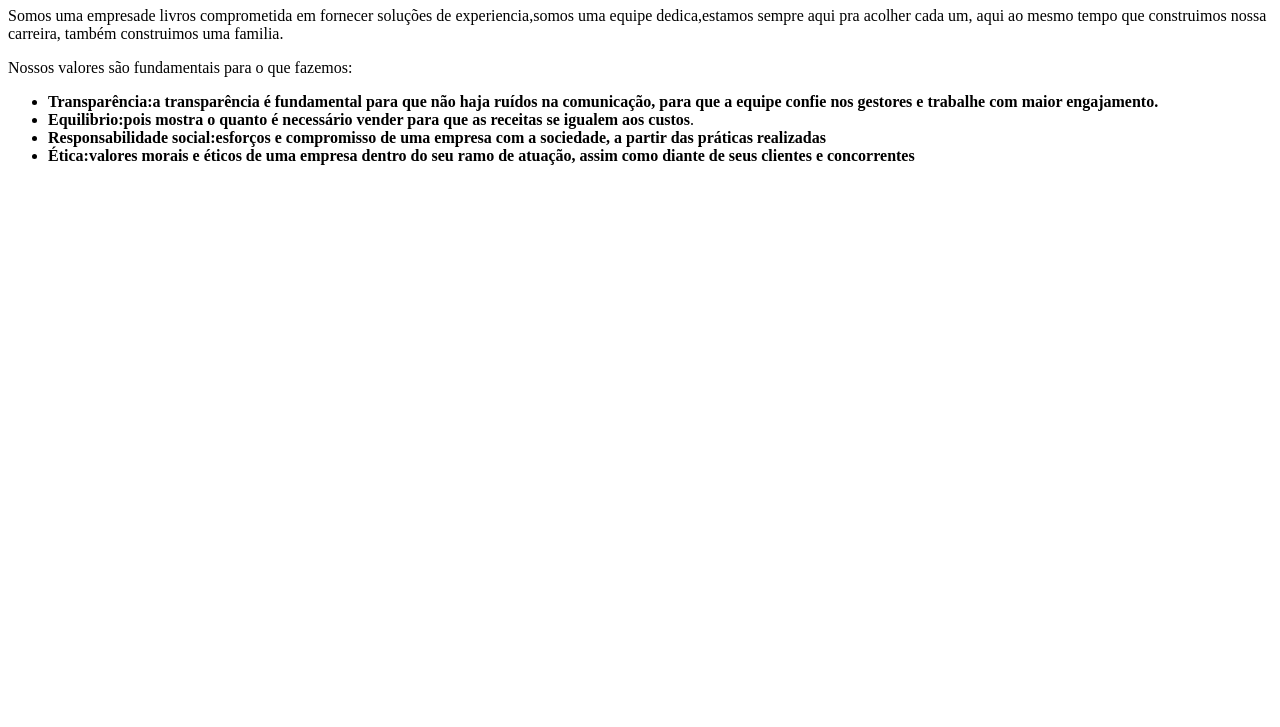
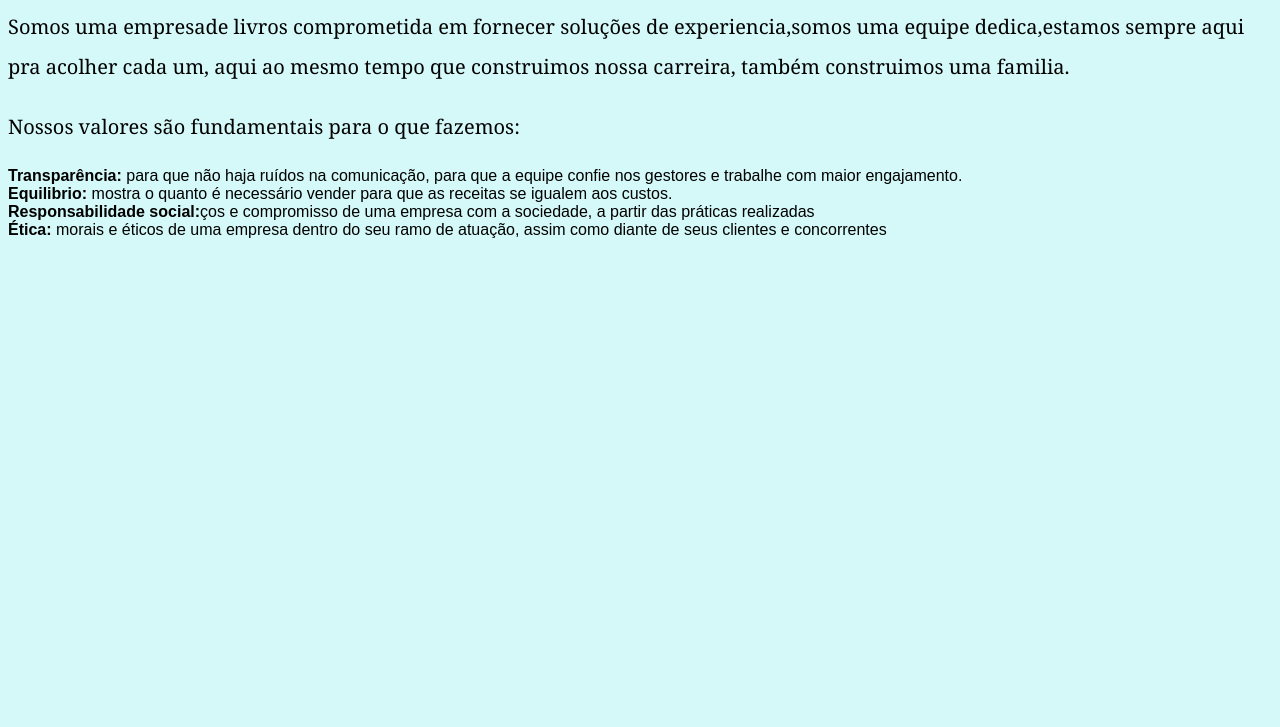
Before and after one commit to emanuelecordeiro/manu-silva, a plain HTML site: page sobre.html in a window 1280 px wide. Shown: the part 73-800 px from the top of the page. Drawn offline with Linux system fonts and the light colour scheme.

Commit message:
Add files via upload

```diff
--- a/sobre.html
+++ b/sobre.html
@@ -4,19 +4,22 @@
     <meta charset="UTF-8">
     <meta name="viewport" content="width=device-width, initial-scale=1.0">
     <title>sobre</title>
+    <link rel="stylesheet" href="style.css">
 </head>
+
 <body>
-    <h1>Sobre nós</h1>
-    <p>Somos uma empresade livros comprometida em fornecer soluções de
+    <h1 class="sobre-tiulo">Sobre nós</h1>
+    <p class="sobre-texto">Somos uma empresade livros comprometida em fornecer soluções de
     experiencia,somos uma equipe dedica,estamos sempre aqui pra acolher
     cada um, aqui ao mesmo tempo que construimos nossa carreira, também
 construimos uma familia.</p>
-       <p>Nossos valores são fundamentais para o que fazemos:</p>
-       <ul>
-            <li><strong>Transparência:a transparência é fundamental para que não haja ruídos na comunicação, para que a equipe confie nos gestores e trabalhe com maior engajamento.</strong></li>
-            <li><strong>Equilibrio:pois mostra o quanto é necessário vender para que as receitas se igualem aos custos</strong>.</li>
-            <li><strong>Responsabilidade social:esforços e compromisso de uma empresa com a sociedade, a partir das práticas realizadas</strong></li>
-            <li><strong>Ética:valores morais e éticos de uma empresa dentro do seu ramo de atuação, assim como diante de seus clientes e concorrentes</strong></li>
+       <p class="sobre-texto">Nossos valores são fundamentais para o que fazemos:</p>
+       <ul class="sobre-lista">
+
+            <li><strong>Transparência:</strong> para que não haja ruídos na comunicação, para que a equipe confie nos gestores e trabalhe com maior engajamento.</li>
+            <li><strong>Equilibrio:</strong> mostra o quanto é necessário vender para que as receitas se igualem aos custos.</li>
+            <li><strong>Responsabilidade social:</strong>ços e compromisso de uma empresa com a sociedade, a partir das práticas realizadas</li>
+            <li><strong>Ética:</strong> morais e éticos de uma empresa dentro do seu ramo de atuação, assim como diante de seus clientes e concorrentes</li>
        </ul>
 </body>
 </html>
--- a/style.css
+++ b/style.css
@@ -73,3 +73,21 @@ nav a{
 nav a:hover{
   color: deeppink;
 }
+
+.sobre-título{
+  font-size: 46px;
+  color: blueviolet;
+  margin-bottom: 50px;
+}
+
+.sobre-texto{
+   font-family: Georgia, 'Times New Roman', Times, serif;
+   font-size: 20px;
+   line-height: 2.0;
+   margin-top: 10px;
+}
+.sobre-lista{
+  list-style: circle;
+  padding-left: 0;
+  margin-top: 15px;
+}
```
